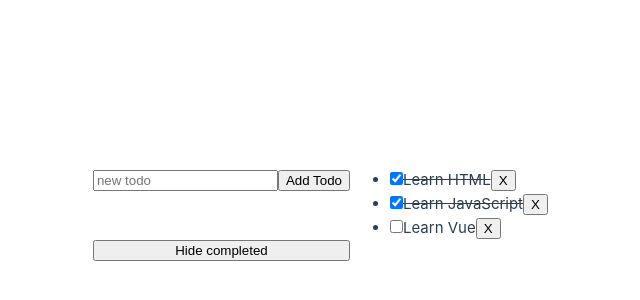
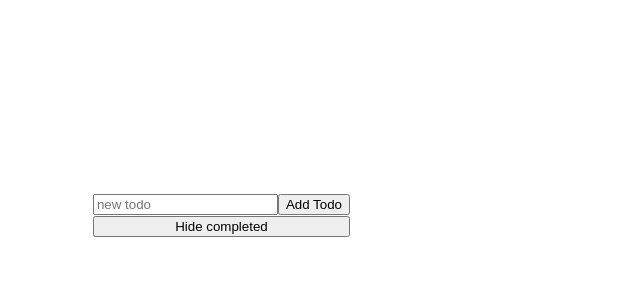
Before and after one commit to RuralAnemone/vue-tutorial, a Vue app: page / in a window 1280 px wide. Shown: the part 186-486 px from the top of the page, without its empty margins (290-930 px from the left). Built offline with nearby package versions, Linux system fonts and the light colour scheme.

Commit message:
finish 8?

```diff
--- a/src/App.vue
+++ b/src/App.vue
@@ -1,4 +1,5 @@
 <script setup>
+import { computed } from '@vue/reactivity';
 import { ref } from 'vue'
 
 let id = 0
@@ -19,6 +20,12 @@ function addTodo() {
 function removeTodo(todo) {
   todos.value = todos.value.filter((t) => t !== todo)
 }
+
+const filteredTodos = computed(() => {
+  hideCompleted
+  ? todos.value.filter(t => t.done)
+  : todos.value
+})
 </script>
 
 <template>
@@ -27,7 +34,7 @@ function removeTodo(todo) {
     <button>Add Todo</button>
   </form>
   <ul>
-    <li v-for="todo in todos" :key="todo.id">
+    <li v-for="todo in filteredTodos" :key="todo.id">
       <input type="checkbox" v-model="todo.done">
       <span :class="{ done: todo.done }">{{ todo.text }}</span>
       <button @click="removeTodo(todo)">X</button>
```
